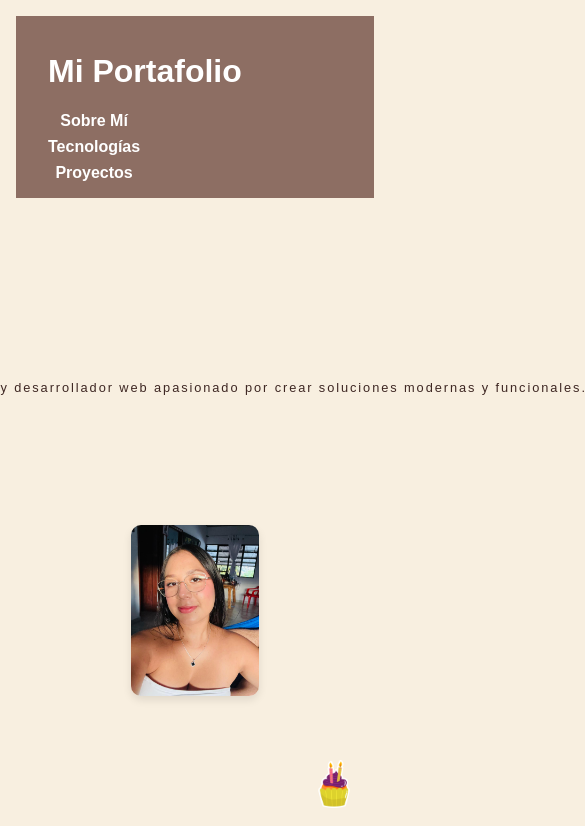
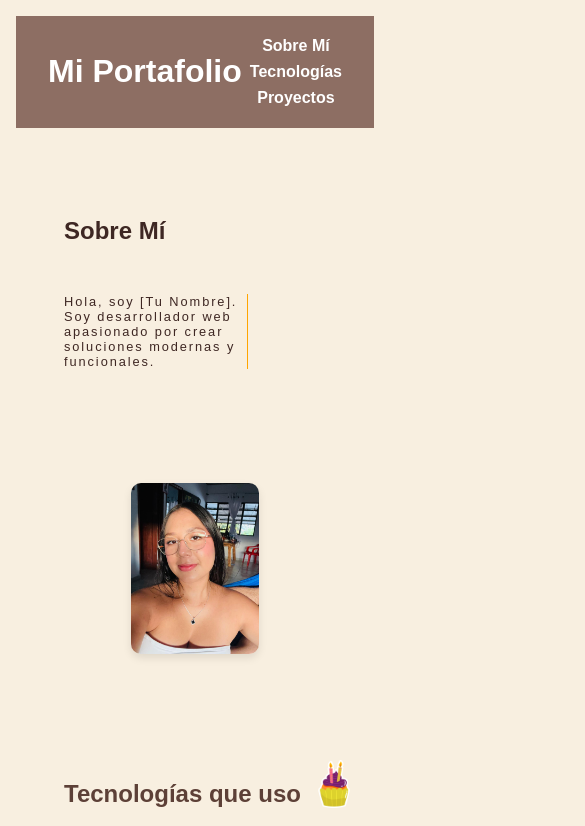
Before and after one commit to yesicablum/PortafolioBlum, a React (Vite) app: page / in a window 390 px wide. Shown: the top 826 px of the page, 585 px wide, since content can reach past the window. Built offline with nearby package versions, Linux system fonts and the light colour scheme.

Commit message:
text animation

```diff
--- a/src/App.css
+++ b/src/App.css
@@ -14,11 +14,19 @@ header {
   padding: 1rem 0;
 }
 
-header .container {
+.header {
   display: flex;
   justify-content: space-between;
   align-items: center;
   padding: 0 2rem;
+}
+
+.container {
+  max-width: 1200px;
+  margin: 0 auto;
+  padding: 0 2rem;
+  display: flex;
+  flex-direction: column;
 }
 
 nav ul {
@@ -144,7 +152,6 @@ footer {
   align-items: center;
   gap: 5rem;
   justify-content: space-evenly;
-  padding: 0 25rem;
   flex-direction: column;
   height: 600px;
 }
@@ -171,8 +178,7 @@ footer {
 .typewriter p {
   overflow: hidden; /* Ensures the content is not revealed until the animation */
   border-right: .15em solid orange; /* The typwriter cursor */
-  white-space: nowrap; /* Keeps the content on a single line */
-  margin: 0 auto; /* Gives that scrolling effect as the typing happens */
+  white-space: wrap; /* Keeps the content on a single line */
   letter-spacing: .15em; /* Adjust as needed */
   animation:
     typing 3.5s steps(40, end),
@@ -267,7 +273,8 @@ footer {
 
   /* Tipo de escritura */
   .typewriter p {
-    font-size: 0.8rem; /* Ajusta el tamaño del texto */
+    font-size: 1rem; /* Reduce el tamaño del texto */
+    max-width: 80%; /* Ajusta el ancho máximo */
   }
 
   /* Botón de Scroll */
@@ -302,4 +309,8 @@ footer {
     padding: 0.5rem 1rem; /* Reduce el tamaño del botón */
     font-size: 0.8rem; /* Ajusta el tamaño del texto del botón */
   }
+  .typewriter p {
+    font-size: 0.8rem; /* Reduce aún más el texto en pantallas pequeñas */
+    max-width: 70%; /* Ajusta el ancho máximo para pantallas muy pequeñas */
+  }
 }
--- a/src/pages/Portafolio.jsx
+++ b/src/pages/Portafolio.jsx
@@ -2,7 +2,7 @@ const Portafolio = () => {
     return (
         <>
             <header>
-                <div className="container">
+                <div className="header">
                     <h1>Mi Portafolio</h1>
                     <nav>
                         <ul>
@@ -13,7 +13,7 @@ const Portafolio = () => {
                     </nav>
                 </div>
             </header>
-            <main>
+            <main className="container">
                 <div className="boton-scroll">
                     <a href="#about" >
                         <img src="magdalena.png" alt="" />
```
